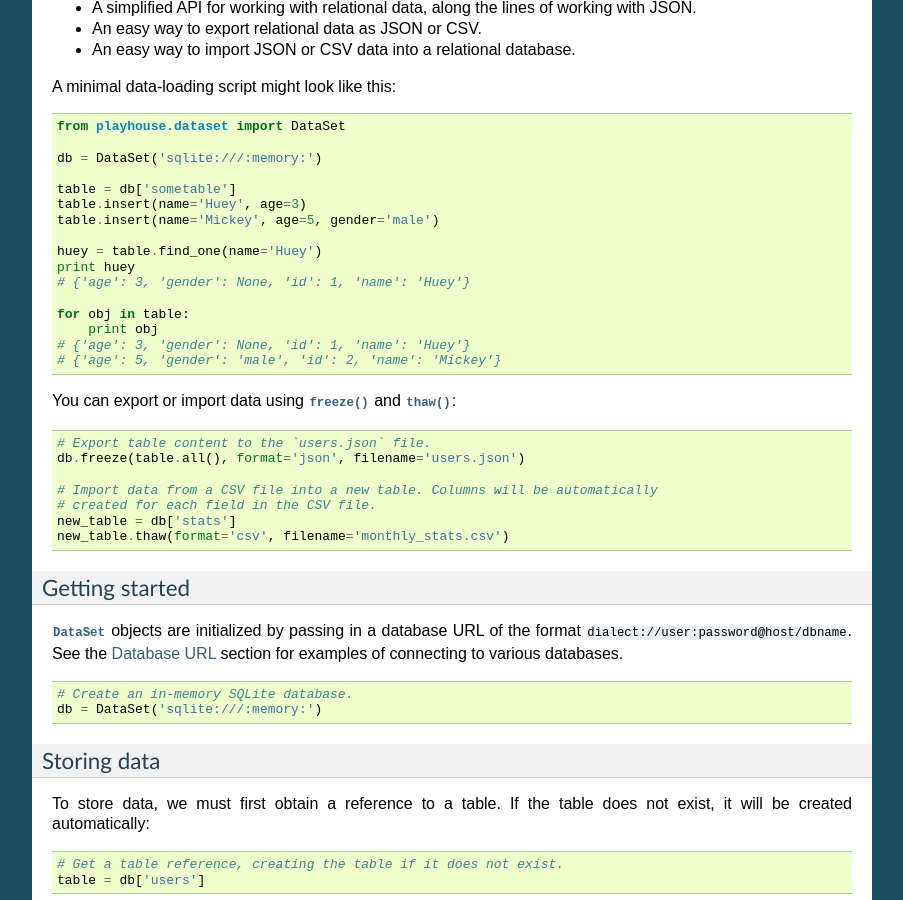
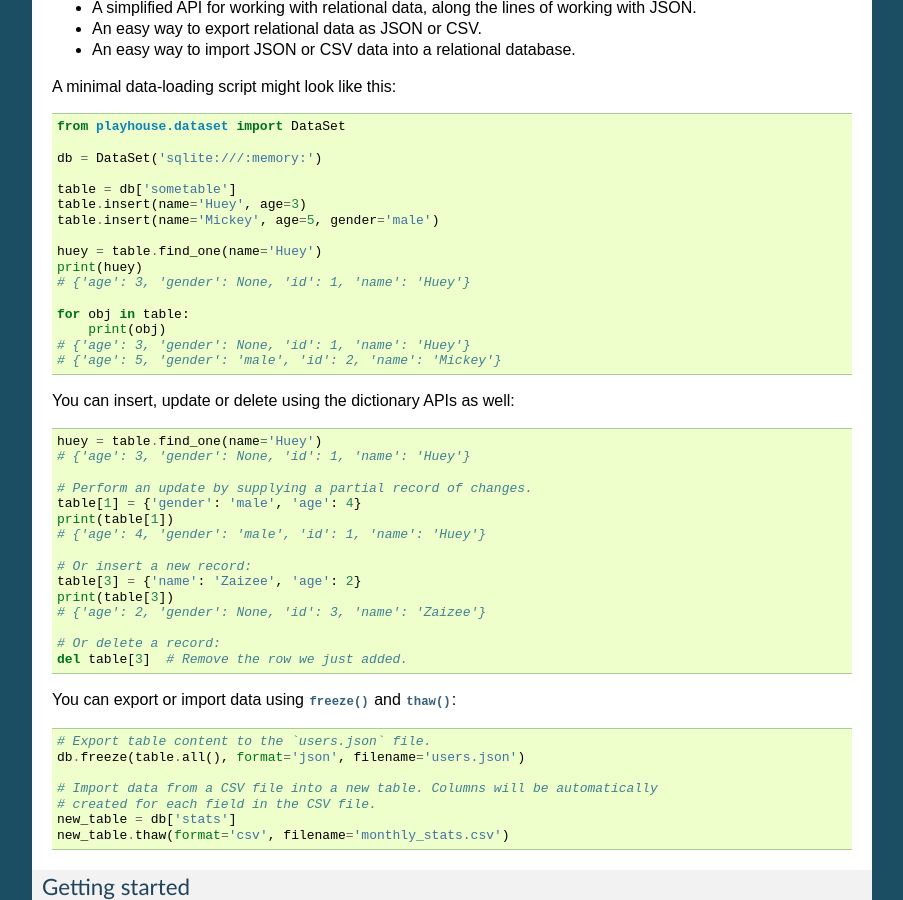
Before and after one commit to coleifer/peewee, a Sphinx documentation site: the page built from docs/peewee/playhouse.rst, in a window 1280 px wide and 900 px high, scrolled down 24896 px. Shown: the whole window, without its empty margins (198-1101 px from the left). Built offline with Sphinx 7.4.7, drawn with Linux system fonts in a browser that asks for light colours; pages that are not in the unit, such as notebooks, are missing from menus; the version number could not be read and is left out.

Commit message:
Add doc/note on the new dict APIs for dataset.
[skip ci]

```diff
--- a/docs/peewee/playhouse.rst
+++ b/docs/peewee/playhouse.rst
@@ -1645,13 +1645,33 @@ A minimal data-loading script might look like this:
     table.insert(name='Mickey', age=5, gender='male')
 
     huey = table.find_one(name='Huey')
-    print huey
+    print(huey)
     # {'age': 3, 'gender': None, 'id': 1, 'name': 'Huey'}
 
     for obj in table:
-        print obj
+        print(obj)
     # {'age': 3, 'gender': None, 'id': 1, 'name': 'Huey'}
     # {'age': 5, 'gender': 'male', 'id': 2, 'name': 'Mickey'}
+
+You can insert, update or delete using the dictionary APIs as well:
+
+.. code-block:: python
+
+    huey = table.find_one(name='Huey')
+    # {'age': 3, 'gender': None, 'id': 1, 'name': 'Huey'}
+
+    # Perform an update by supplying a partial record of changes.
+    table[1] = {'gender': 'male', 'age': 4}
+    print(table[1])
+    # {'age': 4, 'gender': 'male', 'id': 1, 'name': 'Huey'}
+
+    # Or insert a new record:
+    table[3] = {'name': 'Zaizee', 'age': 2}
+    print(table[3])
+    # {'age': 2, 'gender': None, 'id': 3, 'name': 'Zaizee'}
+
+    # Or delete a record:
+    del table[3]  # Remove the row we just added.
 
 You can export or import data using :py:meth:`~DataSet.freeze` and
 :py:meth:`~DataSet.thaw`:
```
